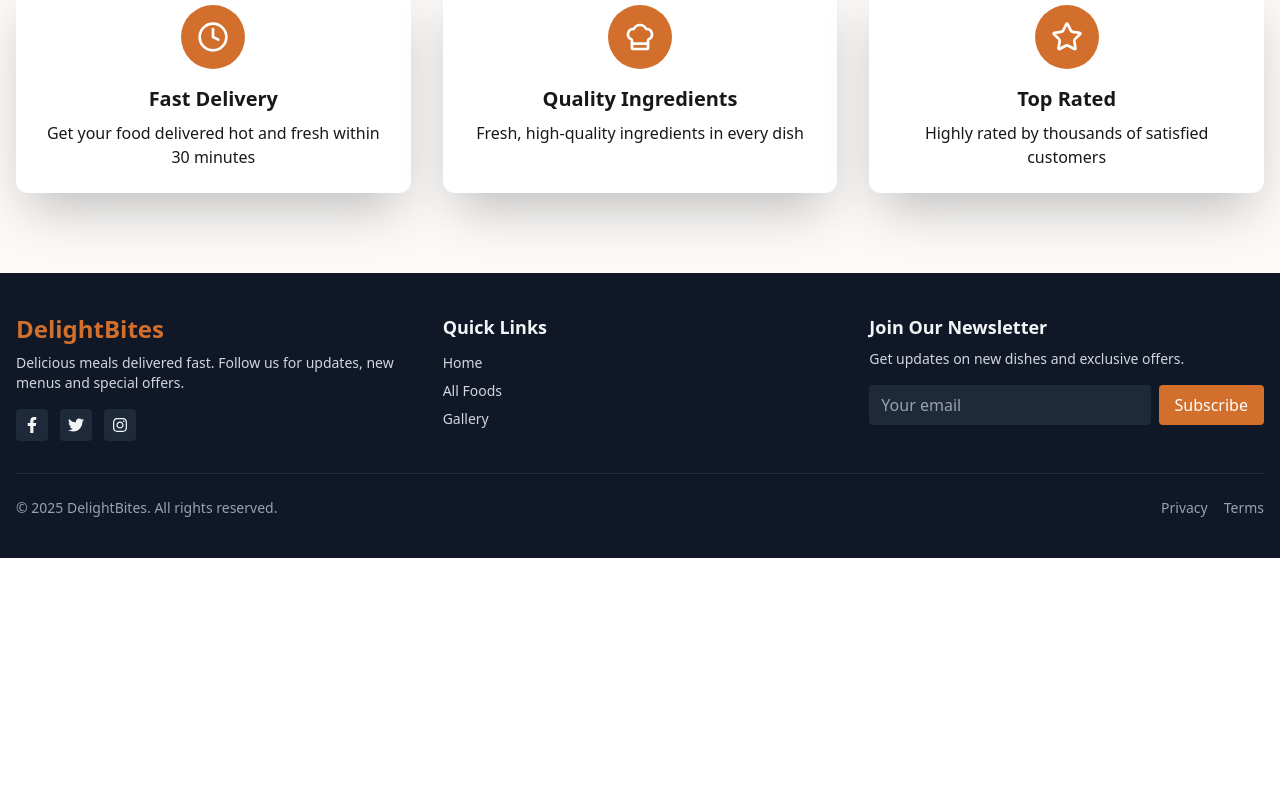
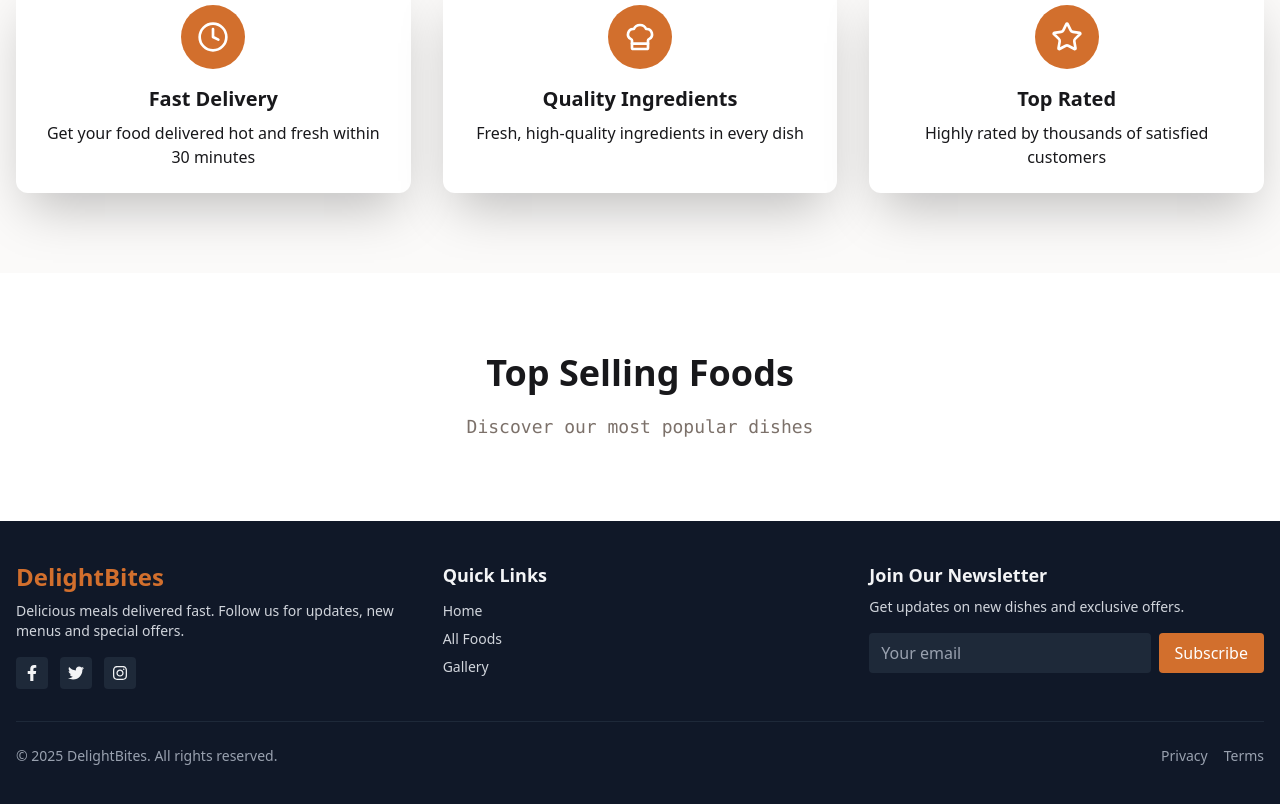
Before and after one commit to web-joyanta/restaurant-management-clinet, a React (Vite) app: page / in a window 1280 px wide. Shown: the part 938-1742 px from the top of the page. Before the commit the page ends 1496 px from the top, so only its background shows below. Built offline with nearby package versions, Linux system fonts and the light colour scheme; no server answers.

Commit message:
private route or if athentication user render component user is not authenticated, redirect to the login page

```diff
--- /dev/null
+++ b/src/components/TopFoods.jsx
@@ -0,0 +1,14 @@
+import React from 'react';
+
+const TopFoods = () => {
+    return (
+        <div className='container mx-auto px-4 py-20'>
+            <div className='text-center'>
+                <h2 className="text-4xl font-bold mb-5">Top Selling Foods</h2>
+                <p className='text-lg text-custom-gray font-mono'>Discover our most popular dishes</p>
+            </div>
+        </div>
+    );
+};
+
+export default TopFoods;
--- a/src/pages/Home.jsx
+++ b/src/pages/Home.jsx
@@ -1,12 +1,14 @@
 import React from 'react';
 import Banner from '../components/Banner';
 import Features from '../components/Features';
+import TopFoods from '../components/TopFoods';
 
 const Home = () => {
     return (
         <div>
             <Banner></Banner>
             <Features></Features>
+            <TopFoods></TopFoods>
         </div>
     );
 };
--- a/src/routes/AppRouter.jsx
+++ b/src/routes/AppRouter.jsx
@@ -4,6 +4,7 @@ import Home from "../Pages/Home";
 import Auth from "../Pages/Auth";
 import ErrorPage from "../pages/ErrorPage";
 import AddFood from "../pages/AddFood";
+import PrivateRoute from "./PrivateRoute";
 
 
 const AppRoute = createBrowserRouter([
@@ -22,7 +23,9 @@ const AppRoute = createBrowserRouter([
             },
             {
                 path: "add-food",
-                element: <AddFood></AddFood>
+                element: <PrivateRoute>
+                    <AddFood></AddFood>
+                </PrivateRoute>
             }
         ]
     },
--- /dev/null
+++ b/src/routes/PrivateRoute.jsx
@@ -0,0 +1,26 @@
+import { Navigate, useLocation } from "react-router-dom";
+import useAuth from "../hooks/useAuth";
+
+const PrivateRoute = ({ children }) => {
+    const { user, loading } = useAuth();
+    const location = useLocation();
+    console.log(location.pathname)
+    // Show loading spinner while authentication status is being determined
+    if (loading) {
+        return (
+            <div className="flex justify-center items-center h-screen bg-gray-100">
+                <span className="loading loading-spinner text-orange-500 text-9xl"></span>
+            </div>
+        )
+    }
+    // If user is authenticated, render the child components
+    if (user) {
+        return children;
+    }
+
+    // If user is not authenticated, redirect to the login page
+    return <Navigate to="/auth" state={location.pathname}></Navigate>
+
+};
+
+export default PrivateRoute;
```
